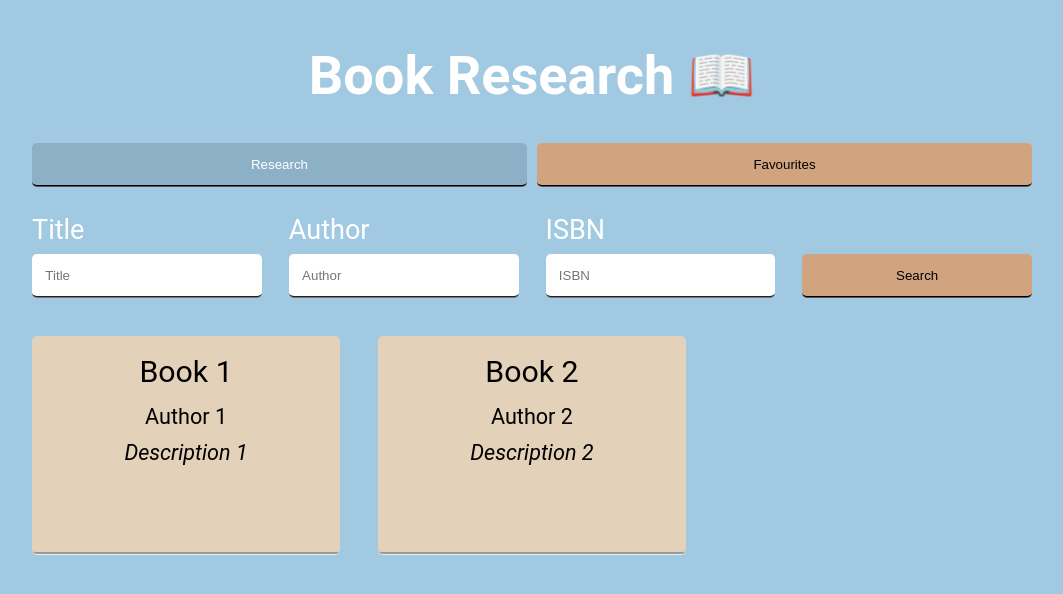
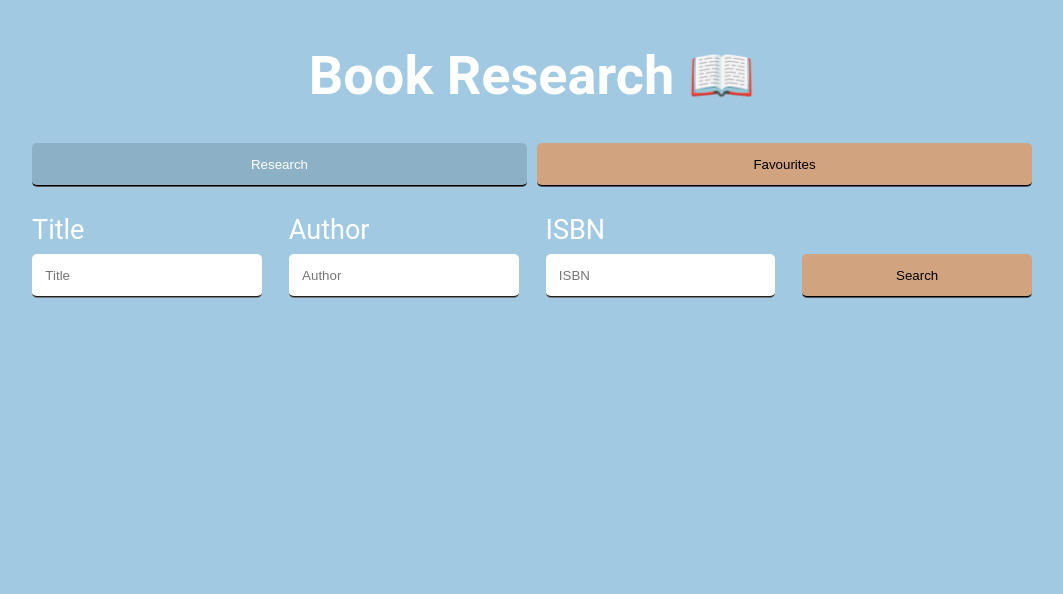
Before and after one commit to Balastrong/book-react, a React (Create React App) app: page / in a window 1280 px wide. Shown: the top 594 px of the page, without its empty margins (108-1171 px from the left). Built offline with nearby package versions, Linux system fonts and the light colour scheme.

Commit message:
Fixed book service with API_KEY

```diff
--- a/src/pages/BookSearch.tsx
+++ b/src/pages/BookSearch.tsx
@@ -2,29 +2,18 @@ import { useState } from "react";
 import BookCard from "../domain-components/BookCard";
 import { Book } from "../models/books/response/book";
 import { getBooks } from "../services/books.service";
+import { removeEmptyFields } from "../utils/dataUtils";
 import "./BookSearch.scss";
 
 const BookSearch = () => {
-  const [books, setBooks] = useState<Book[]>([
-    {
-      title: "Book 1",
-      author: "Author 1",
-      description: "Description 1",
-    },
-    {
-      title: "Book 2",
-      author: "Author 2",
-      description: "Description 2",
-    },
-  ] as Book[]);
+  const [books, setBooks] = useState<Book[] | undefined>(undefined);
   const [title, setTitle] = useState<string>("");
   const [author, setAuthor] = useState<string>("");
   const [isbn, setIsbn] = useState<string>("");
 
   const search = async () => {
     // search books
-    console.log(title, author, isbn);
-    getBooks({title, author, isbn}).then((res) => {
+    getBooks(removeEmptyFields({ title, author, isbn })).then((res) => {
       setBooks(res.results);
     });
   };
@@ -71,7 +60,7 @@ const BookSearch = () => {
         </div>
       </form>
       <div className="books-container">
-        {books.map((book, index) => (
+        {books?.map((book, index) => (
           <div className="books-container-item" key={index}>
             <BookCard book={book} />
           </div>
--- a/src/services/books.service.ts
+++ b/src/services/books.service.ts
@@ -1,7 +1,10 @@
 import { BookRequestModel } from "../models/books/request/bookRequestModel";
 import { Book } from "../models/books/response/book";
 import { BookApiResponse } from "../models/books/response/bookApiResponse";
-import { flatObjectToQueryString } from "../utils/dataUtils";
+import {
+  flatObjectToQueryString,
+  objectKeysToCamelCase,
+} from "../utils/dataUtils";
 
 const baseUrl: string = "https://api.nytimes.com/svc/books/v3";
 
@@ -23,8 +26,10 @@ export const getBooks = async (
     )}`
   )
     .then((res) => res.json())
-    .then((res: BookApiResponse<Book>) => ({
-      ...res,
-      results: res.results.map((book) => new Book(book)),
-    }));
+    .then((res: BookApiResponse<Book>) =>
+      objectKeysToCamelCase({
+        ...res,
+        results: res.results.map((book) => new Book(book)),
+      })
+    );
 };
--- a/src/utils/dataUtils.ts
+++ b/src/utils/dataUtils.ts
@@ -22,7 +22,7 @@ export function objectKeysToCamelCase<T>(obj: T): T | any {
  */
 export function toCamel(s: string): string {
   return s.replace(/([-_][a-z])/gi, ($1) => {
-    return $1.toUpperCase().replace('-', '').replace('_', '');
+    return $1.toUpperCase().replace("-", "").replace("_", "");
   });
 }
 
@@ -30,7 +30,7 @@ export function toCamel(s: string): string {
  * Restituisce true se il valore in input è un oggetto
  */
 export function isObject(obj: any): boolean {
-  return obj !== null && typeof obj === 'object' && !Array.isArray(obj);
+  return obj !== null && typeof obj === "object" && !Array.isArray(obj);
 }
 
 /**
@@ -39,14 +39,16 @@ export function isObject(obj: any): boolean {
 export function flatObjectToQueryString<T>(obj: T): string {
   return isObject(obj)
     ? Object.keys(obj)
-        .map((key) => `${key}=${encodeURIComponent('' + obj[key as keyof T])}`)
-        .join('&')
-    : '';
+        .map((key) => `${key}=${encodeURIComponent("" + obj[key as keyof T])}`)
+        .join("&")
+    : "";
 }
 
 /**
  * Restituisce un nuovo oggetto rimuovendo tutti i campi con valore falsey
  */
 export function removeEmptyFields<T>(obj: T): T {
-  return <T>Object.fromEntries(Object.entries(obj).filter(([_, v]) => v != null && v !== ''));
+  return Object.fromEntries(
+    Object.entries(obj).filter(([_, v]) => v != null && v !== "")
+  ) as T;
 }
```
